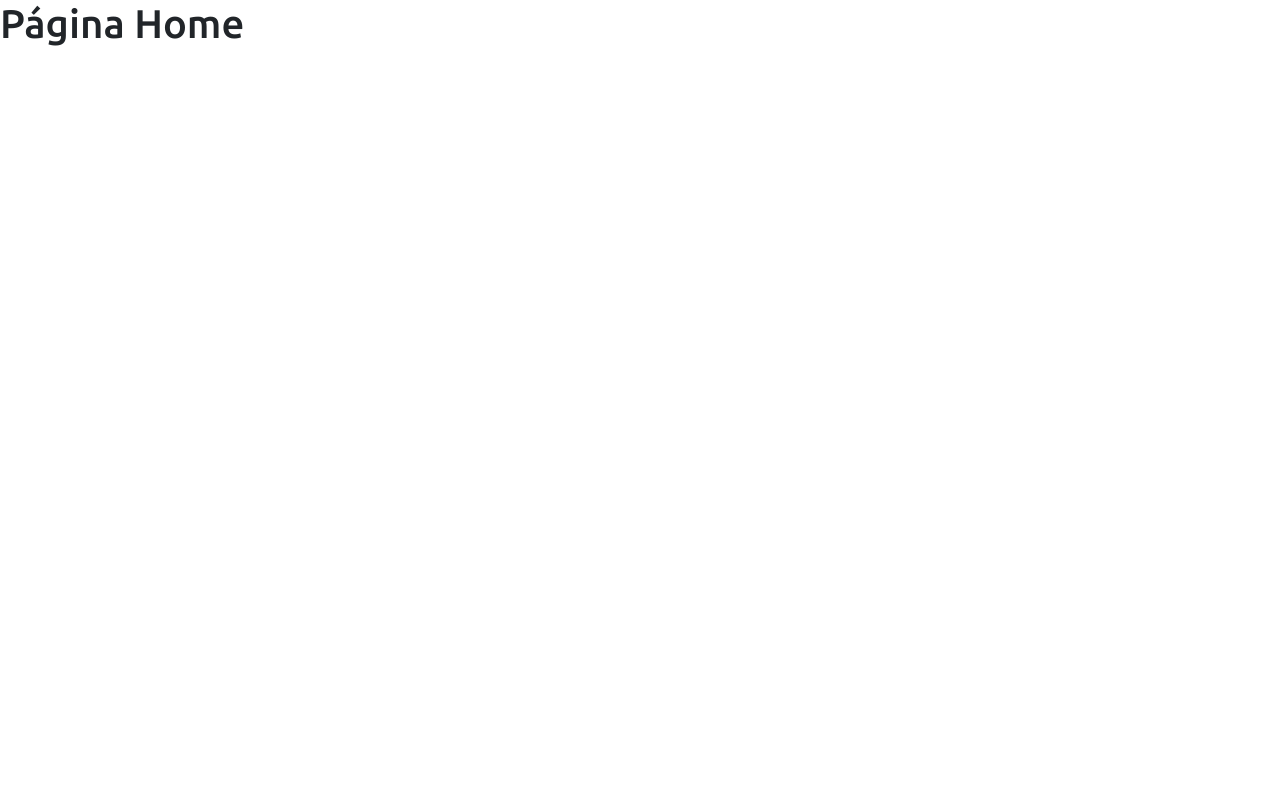
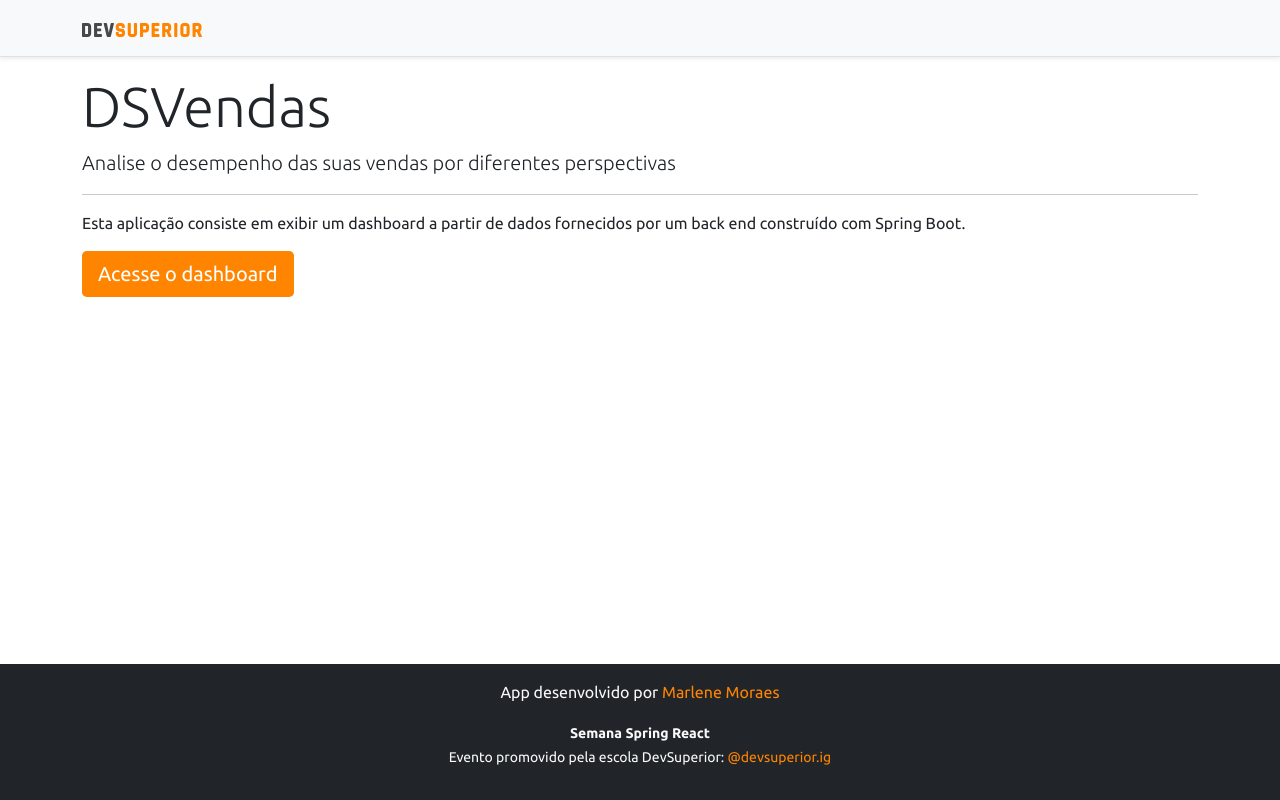
Before and after one commit to MarleneMoraes/dsvendas, a React (Create React App) app in the folder frontend/: page / in a window 1280 px wide. Built offline with nearby package versions, Linux system fonts and the light colour scheme.

Commit message:
Home, navigation

```diff
--- a/frontend/src/assets/css/styles.css
+++ b/frontend/src/assets/css/styles.css
@@ -1,6 +1,8 @@
 @import url('https://fonts.googleapis.com/css2?family=Ubuntu:wght@300;400;500;700&display=swap');
 :root {
     --color-primary: #FF8400;
+    --color-secondary: #cc6b03;
+
 }
 
 html, body {
@@ -14,7 +16,7 @@
 }
 
 a:hover {
-    color: #fff;
+    color: var(--color-secondary);
 }
 
 #root {
@@ -39,3 +41,12 @@
 .text-primary {
     color: var(--color-primary) !important;
 }
+
+.btn-primary {
+    background-color: var(--color-primary) !important;
+    border: none;
+}
+
+.btn-primary:hover {
+    background-color: var(--color-secondary) !important;
+}
--- a/frontend/src/components/NavBar/index.tsx
+++ b/frontend/src/components/NavBar/index.tsx
@@ -1,11 +1,14 @@
 import ImgDsDark from 'assets/img/ds-dark.svg'
+import { Link } from 'react-router-dom';
 
 const NavBar = () => {
     return (
         <div className="d-flex flex-column flex-md-row align-items-center p-3 px-md-4 mb-3 bg-light border-bottom shadow-sm">
             <div className="container">
                 <nav className="my-2 my-md-0 mr-md-3">
-                    <img src={ImgDsDark} alt="DevSuperior" width="120" />
+                    <Link to="/">
+                        <img src={ImgDsDark} alt="DevSuperior" width="120" />
+                    </Link>
                 </nav>
             </div>
         </div>
--- a/frontend/src/pages/Home/index.tsx
+++ b/frontend/src/pages/Home/index.tsx
@@ -1,8 +1,26 @@
+import Footer from "components/Footer";
+import NavBar from "components/NavBar";
+import { Link } from "react-router-dom";
+
 const Home = () => {
     return (
-        <div>
-            <h1>Página Home</h1>
-        </div>
+        <>
+            <NavBar/>
+
+            <div className="container">
+                <div className="jumbotron">
+                    <h1 className="display-4">DSVendas</h1>
+                    <p className="lead">Analise o desempenho das suas vendas por diferentes perspectivas</p>
+                    <hr />
+                    <p>Esta aplicação consiste em exibir um dashboard a partir de dados fornecidos por um back end construído com Spring Boot.</p>
+                    <Link className="btn btn-primary btn-lg" to="/dashboard">
+                        Acesse o dashboard
+                    </Link>
+                </div>
+            </div>
+
+            <Footer/>
+        </>
     );
 }
 
```
